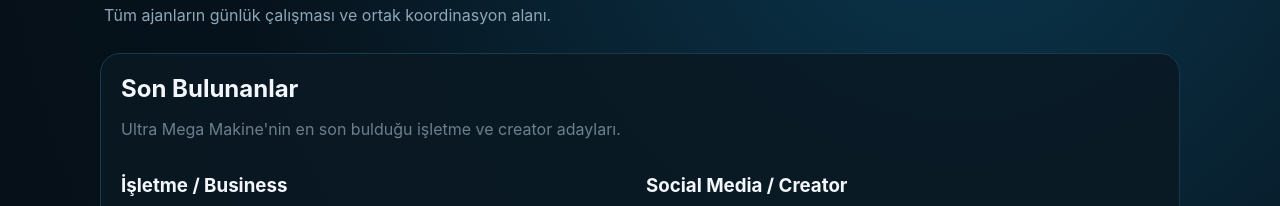
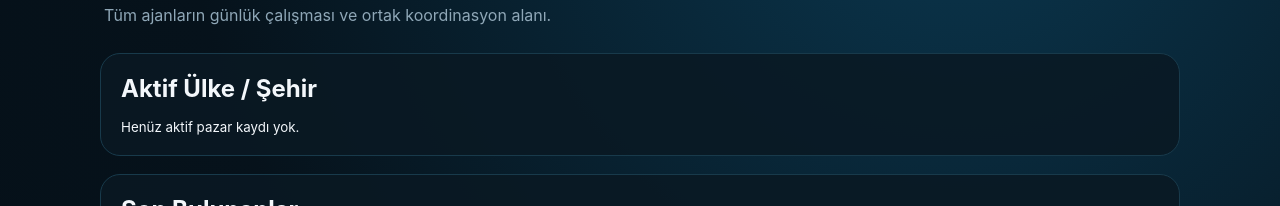
Before and after one commit to mehmetozan-5858/ai-visibility, a Next.js app: page /ajanlar/gunluk-rapor in a window 1280 px wide. Shown: the part 161-367 px from the top of the page. Built offline with nearby package versions, Linux system fonts and the light colour scheme; no server answers.

Commit message:
Restore active country city view at top

```diff
--- a/components/AgentCenter.js
+++ b/components/AgentCenter.js
@@ -23,6 +23,7 @@ export default function AgentCenter(){
   const parallel=markets(latest?.market);
   const successRate=latest?.scanned?Math.round((Number(latest.completed||0)/Number(latest.scanned))*100):0;
   return <div>
+    <section className="panel" style={{marginBottom:18}}><h2 style={{marginTop:0}}>Aktif Ülke / Şehir</h2><div style={{display:"grid",gridTemplateColumns:"repeat(auto-fit,minmax(150px,1fr))",gap:8}}>{parallel.length?parallel.map((m,i)=><div key={`${m.country}-${m.city}-${i}`} className="panel" style={{padding:10}}><small style={{opacity:.65}}>Pazar {i+1}</small><div style={{fontWeight:800}}>{m.city}, {m.country}</div></div>):<small>Henüz aktif pazar kaydı yok.</small>}</div></section>
     <section className="panel" style={{marginBottom:18}}>
       <h2 style={{marginTop:0}}>Son Bulunanlar</h2>
       <p style={{opacity:.72}}>Ultra Mega Makine'nin en son bulduğu işletme ve creator adayları.</p>
```
